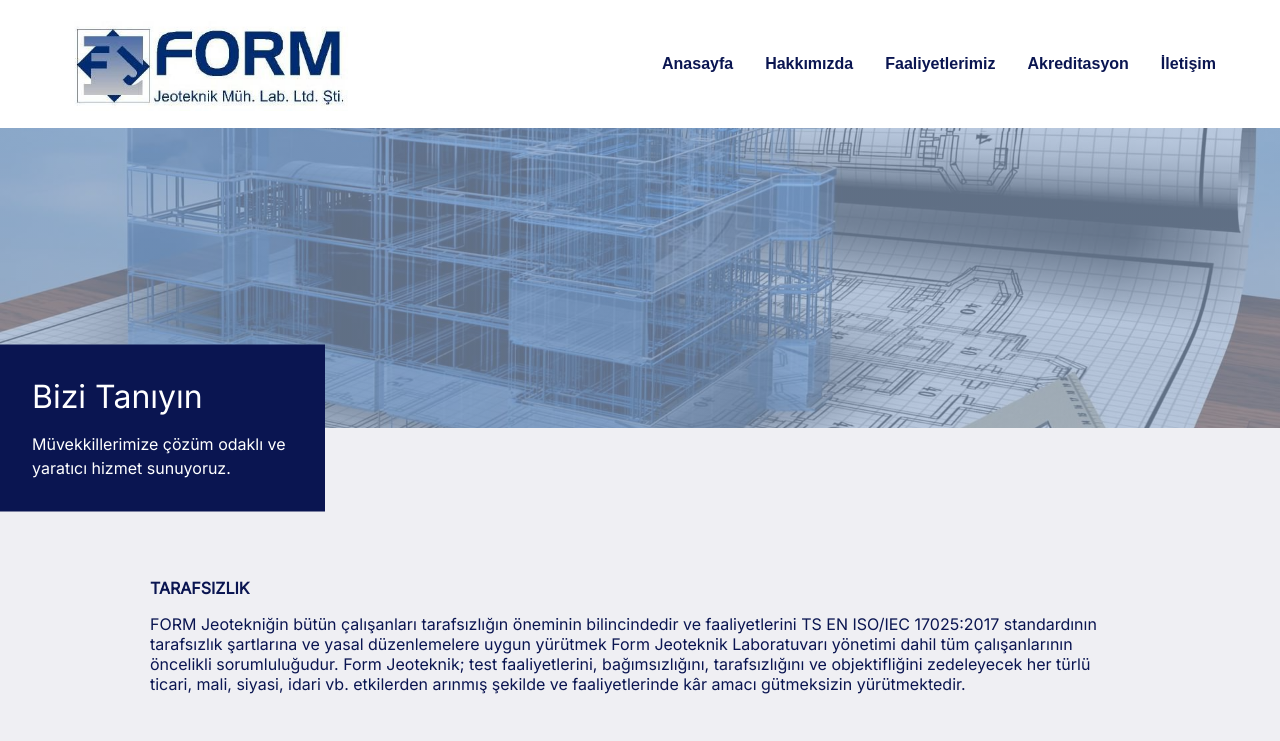
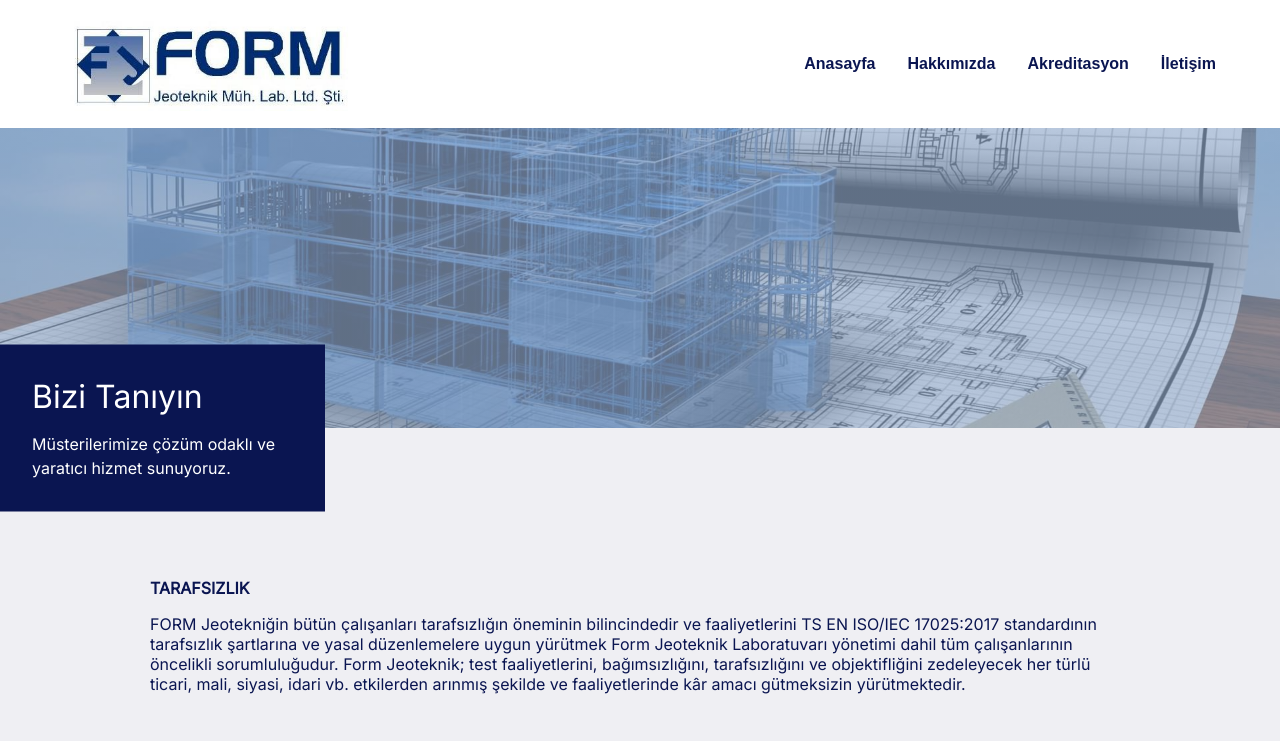
Before and after one commit to berilokten/formjeoteknik, a website: page hakkimizda.html in a window 1280 px wide. Shown: the top 741 px of the page. Drawn offline with nearby package versions, Linux system fonts and the light colour scheme.

Commit message:
deleted faaliyetlerimiz.html for noe

```diff
--- a/hakkimizda.html
+++ b/hakkimizda.html
@@ -26,7 +26,6 @@
             <ul id="menu">
               <li class="menu-item"><a href="index.html">Anasayfa</a></li>
               <li class="menu-item"><a href="hakkimizda.html">Hakkımızda</a></li>
-              <li class="menu-item"><a href="faaliyetlerimiz.html">Faaliyetlerimiz</a></li>
               <li class="menu-item"><a href="akreditasyon.html">Akreditasyon</a></li>
               <li class="menu-item"><a href="iletisim.html">İletişim</a></li>
             </ul>
@@ -35,7 +34,6 @@
         <div class="menu-list">
           <li class="menu-item"><a href="index.html">Anasayfa</a></li>
           <li class="menu-item"><a href="hakkimizda.html">Hakkımızda</a></li>
-          <li class="menu-item"><a href="faaliyetlerimiz.html">Faaliyetlerimiz</a></li>
           <li class="menu-item"><a href="akreditasyon.html">Akreditasyon</a></li>
           <li class="menu-item"><a href="iletisim.html">İletişim</a></li>
         </div>
@@ -44,7 +42,7 @@
         <div class="section header-wrapper about-us-header">
           <div class="au-header-wrapper">
             <span class="au-header-heading">Bizi Tanıyın</span>
-            <span class="au-header-text">Müvekkillerimize çözüm odaklı ve yaratıcı hizmet sunuyoruz.</span>
+            <span class="au-header-text">Müsterilerimize çözüm odaklı ve yaratıcı hizmet sunuyoruz.</span>
           </div>
         </div>
         <div class="au-values-wrapper">
```
Also changed, not shown: akreditasyon.html (+0 -2 lines), iletisim.html (+1 -3 lines), index.html (+0 -2 lines).
